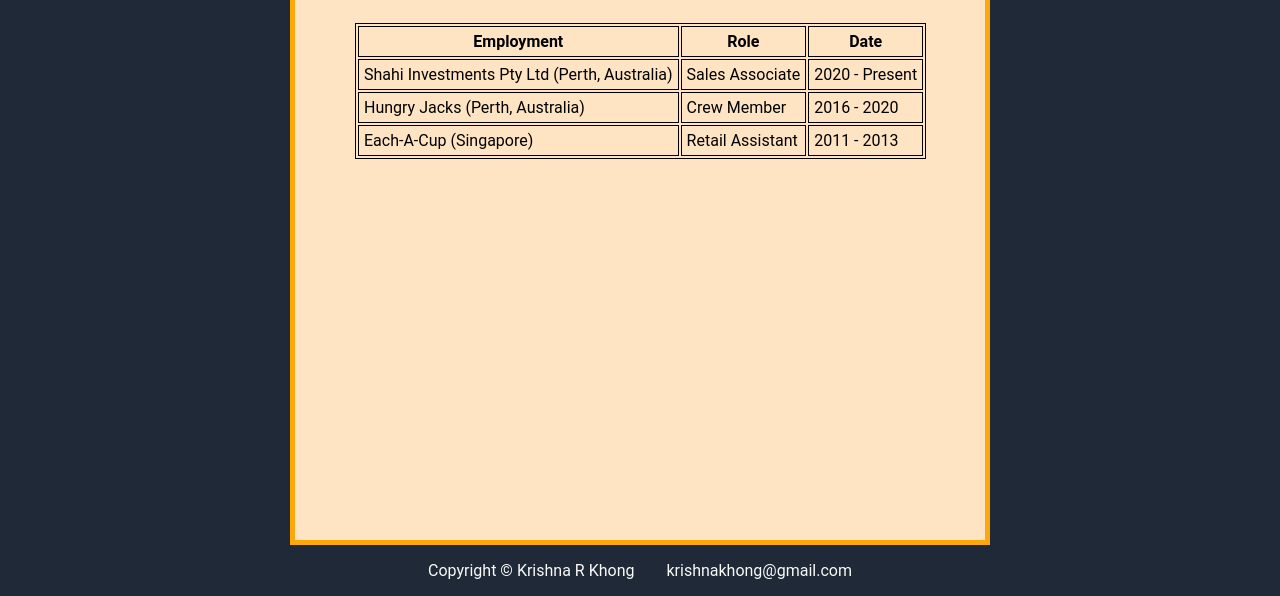
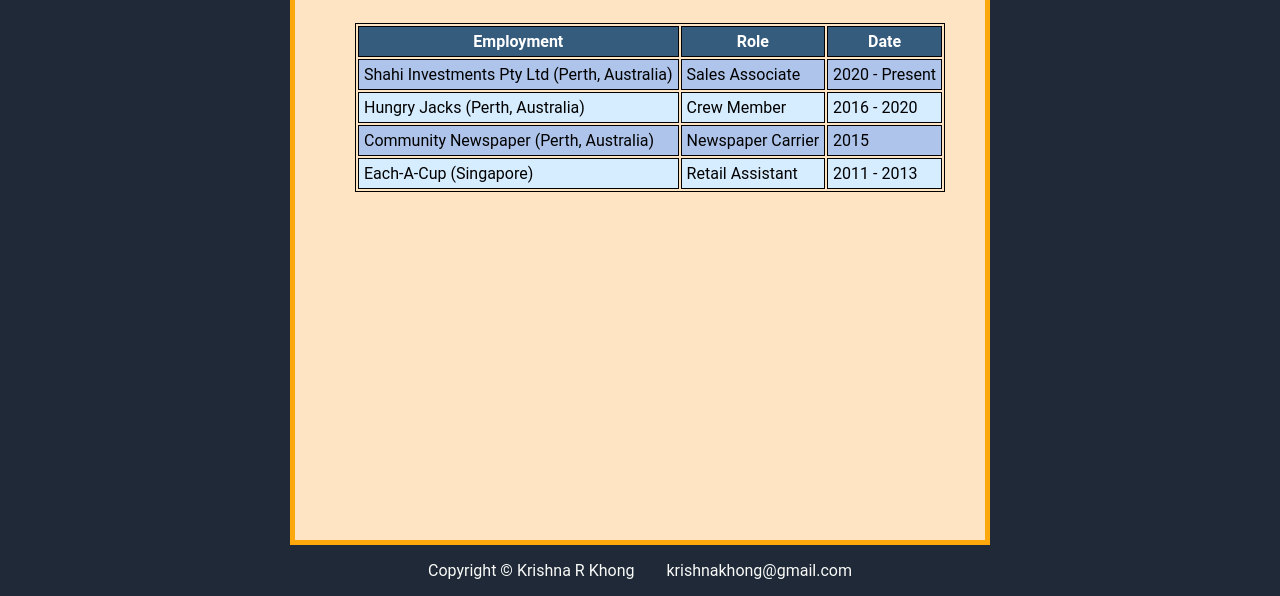
Before and after one commit to cashewna/portfolio, a plain HTML site: page kk_A2_resume.html in a window 1280 px wide. Shown: the part 205-801 px from the top of the page. Drawn offline with Linux system fonts and the light colour scheme.

Commit message:
Styled table and added employment info

```diff
--- a/css/style.css
+++ b/css/style.css
@@ -263,6 +263,20 @@
   padding: 5px;
 }
 
+th {
+  background-color:#355c7d;
+  color:#ffffff;
+  font-weight:bold;
+}
+
+tr:nth-of-type(odd) {
+  background-color: #d6ecff;
+}
+
+tr:nth-of-type(even) {
+  background-color: #aec4ea;
+}
+
 /** Scrolls the user back to top of the page */
 .back-to-top {
   position: fixed;
--- a/kk_A2_resume.html
+++ b/kk_A2_resume.html
@@ -47,6 +47,11 @@
             <td>2016 - 2020</td>
           </tr>
           <tr>
+            <td>Community Newspaper (Perth, Australia)</td>
+            <td>Newspaper Carrier</td>
+            <td>2015</td>
+          </tr>
+          <tr>
             <td>Each-A-Cup (Singapore)</td>
             <td>Retail Assistant</td>
             <td>2011 - 2013</td>
```
